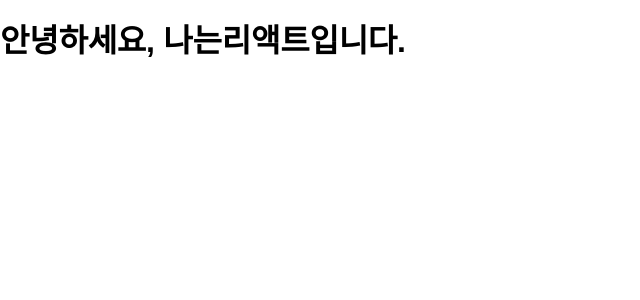
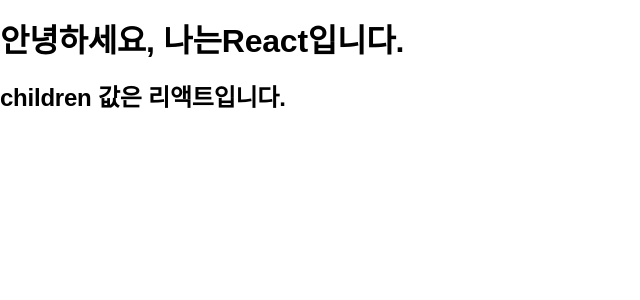
Before and after one commit to jowonyoung1/react_basic, a React (Create React App) app: page / in a window 1280 px wide. Shown: the top 300 px of the page, without its empty margins (0-640 px from the left). Built offline with nearby package versions, Linux system fonts and the light colour scheme.

Commit message:
docs : 컴포넌트

```diff
--- a/src/App.js
+++ b/src/App.js
@@ -1,7 +1,7 @@
 import Main from "./Main";
 
 function App() {
-  return <Main title="리액트" />;
+  return <Main title="React">리액트</Main>;
 }
 
 export default App;
--- a/src/Main.js
+++ b/src/Main.js
@@ -1,12 +1,17 @@
 import React, { Component } from "react";
 import "./react.css";
 
-const Main = props => {
+const Main = ({ title, children }) => {
   return (
     <div>
-      <h1>안녕하세요, 나는{props.title}입니다.</h1>
+      <h1>안녕하세요, 나는{title}입니다.</h1>
+      <h2>children 값은 {children}입니다.</h2>
     </div>
   );
 };
 
+Main.defaultProps = {
+  title: "기본 이름",
+};
+
 export default Main;
```
Also changed, not shown: 1 other file (tests, documents, lock files or other folders).
